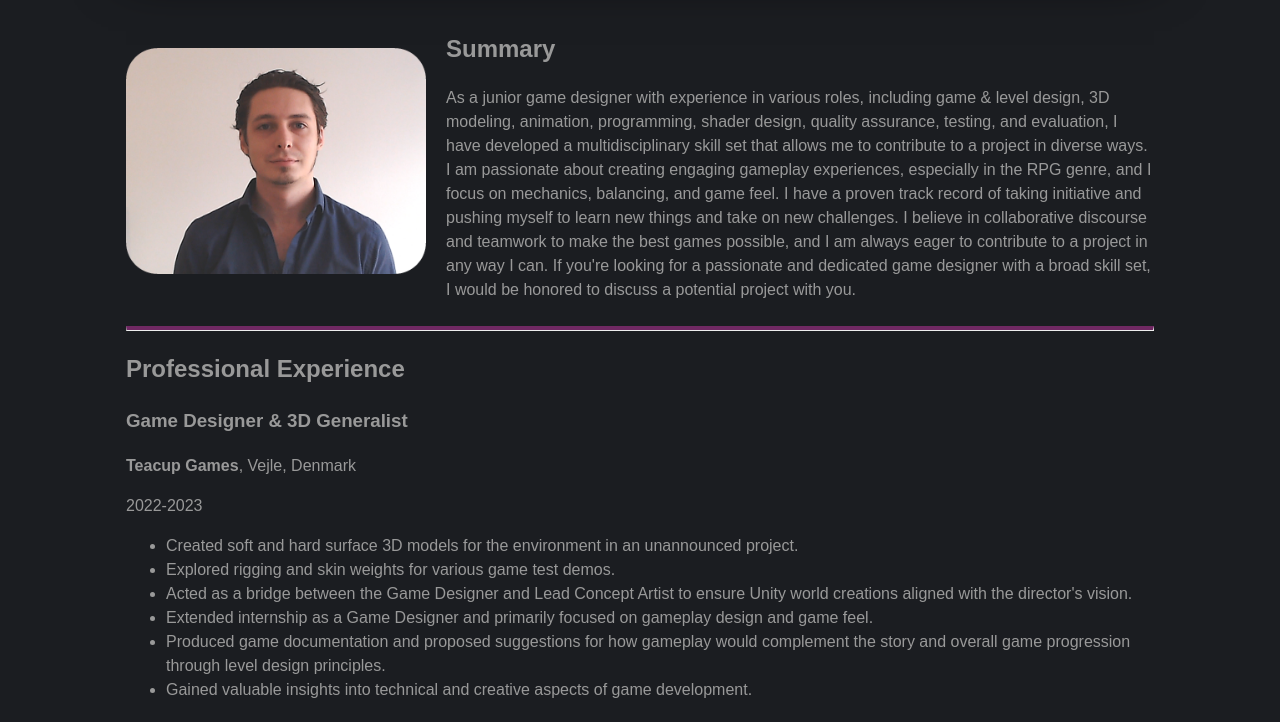
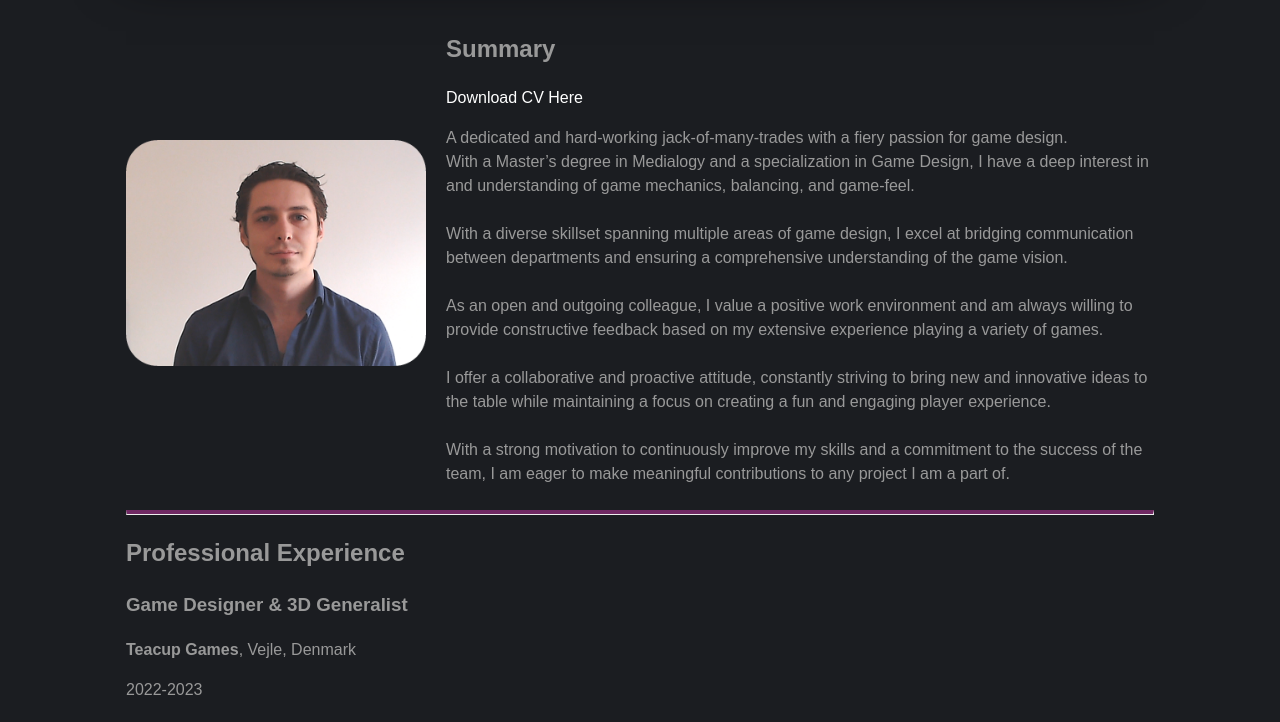
Before and after one commit to SMYoung95/SMYoung95.github.io, a PHP site: page /resume.html in a window 1280 px wide. Shown: the part 277-999 px from the top of the page. Run offline with PHP 8.4, Linux system fonts and the light colour scheme.

Commit message:
Update to Resume Section

```diff
--- a/resume.html
+++ b/resume.html
@@ -46,8 +46,13 @@
                 <img src="images/youngProfileSoftSquare.png" alt="Your name">
             </div>
             <div class="resume-summary-text">
-                <h2>Summary</h2>
-                <p>As a junior game designer with experience in various roles, including game &amp; level design, 3D modeling, animation, programming, shader design, quality assurance, testing, and evaluation, I have developed a multidisciplinary skill set that allows me to contribute to a project in diverse ways. I am passionate about creating engaging gameplay experiences, especially in the RPG genre, and I focus on mechanics, balancing, and game feel. I have a proven track record of taking initiative and pushing myself to learn new things and take on new challenges. I believe in collaborative discourse and teamwork to make the best games possible, and I am always eager to contribute to a project in any way I can. If you're looking for a passionate and dedicated game designer with a broad skill set, I would be honored to discuss a potential project with you.</p>
+                <h2>Summary</h2> <a href="files/Sebastian_Young_CV.pdf" attributes-list download> Download CV Here </a>
+                <p>A dedicated and hard-working jack-of-many-trades with a fiery passion for game design.<br>
+                    With a Master’s degree in Medialogy and a specialization in Game Design, I have a deep interest in and understanding of game mechanics, balancing, and game-feel.<br><br>
+                    With a diverse skillset spanning multiple areas of game design, I excel at bridging communication between departments and ensuring a comprehensive understanding of the game vision.<br><br>
+                    As an open and outgoing colleague, I value a positive work environment and am always willing to provide constructive feedback based on my extensive experience playing a variety of games.<br><br>
+                    I offer a collaborative and proactive attitude, constantly striving to bring new and innovative ideas to the table while maintaining a focus on creating a fun and engaging player experience. <br><br>
+                    With a strong motivation to continuously improve my skills and a commitment to the success of the team, I am eager to make meaningful contributions to any project I am a part of.</p>
             </div>
         </section>
         <hr>
--- a/styles.css
+++ b/styles.css
@@ -45,7 +45,9 @@ header {
     box-shadow: 0 50px 50px rgba(0, 0, 0, 1);
 }
 
-
+a {
+        color: white;
+        }
 
 header h1 {
     margin: 0;
```
Also changed, not shown: 1 other file.
